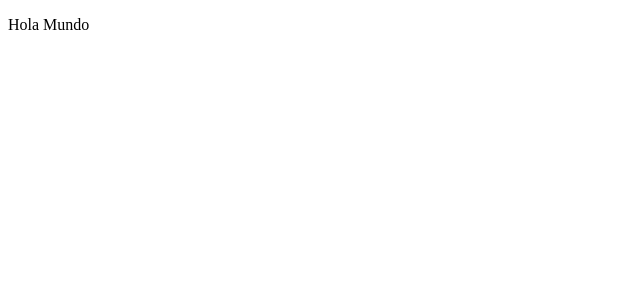
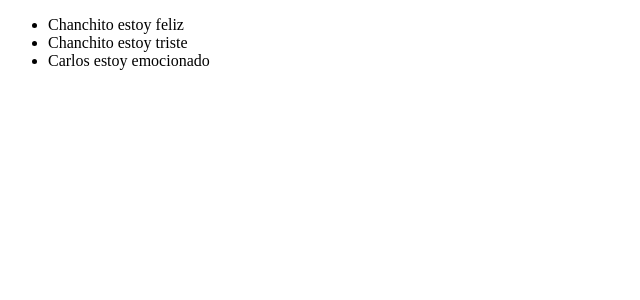
Before and after one commit to mercado-carlos/react-guia-definitiva-holamundo, a React (Vite) app: page / in a window 1280 px wide. Shown: the top 300 px of the page, without its empty margins (0-640 px from the left). Built offline with nearby package versions, Linux system fonts and the light colour scheme.

Commit message:
Componentes y propiedades

```diff
--- a/src/main.tsx
+++ b/src/main.tsx
@@ -10,5 +10,29 @@ import App from './App';
   document.getElementById('root')
 ) */
 
-const Div = () => <p>Hola Mundo</p>;
-ReactDOM.render(<Div />, document.getElementById('root'));
+interface MainProps {
+    estado?: string;
+    casa?: boolean;
+    edad?: number;
+}
+
+const Li: React.FC<MainProps> = ({ children, estado, casa, edad }) => {
+    console.log(casa, edad);
+    return (
+        <li>
+            {children} estoy {estado}
+        </li>
+    );
+};
+
+const Render = () => (
+    <ul>
+        <Li estado={'feliz'} casa={false} edad={24}>
+            Chanchito
+        </Li>
+        <Li estado={'triste'}>Chanchito</Li>
+        <Li estado={'emocionado'}>Carlos</Li>
+    </ul>
+);
+
+ReactDOM.render(<Render />, document.getElementById('root'));
```
